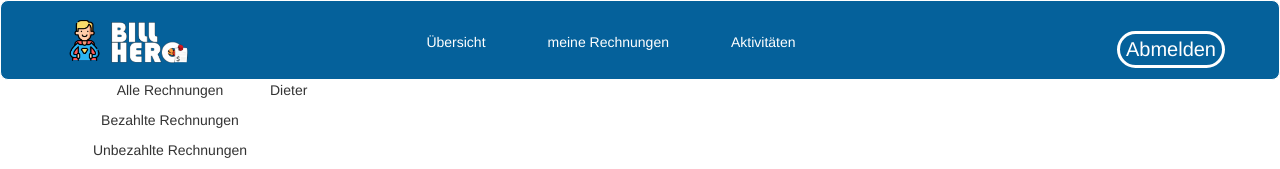
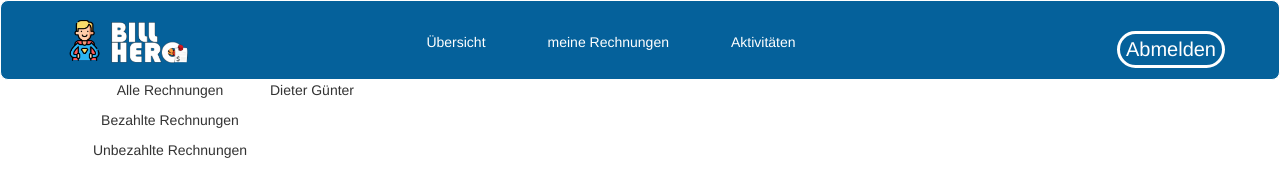
Before and after one commit to EricRissler/BillHero, an Angular app: page / in a window 1280 px wide. Shown: the top 169 px of the page. Built offline with nearby package versions, Linux system fonts and the light colour scheme.

Commit message:
Dieter 2

```diff
--- a/src/app/mybills/mybills.component.html
+++ b/src/app/mybills/mybills.component.html
@@ -9,5 +9,6 @@
 
   <div class="bills">
     Dieter
+    Günter
   </div>
 </div>
```
